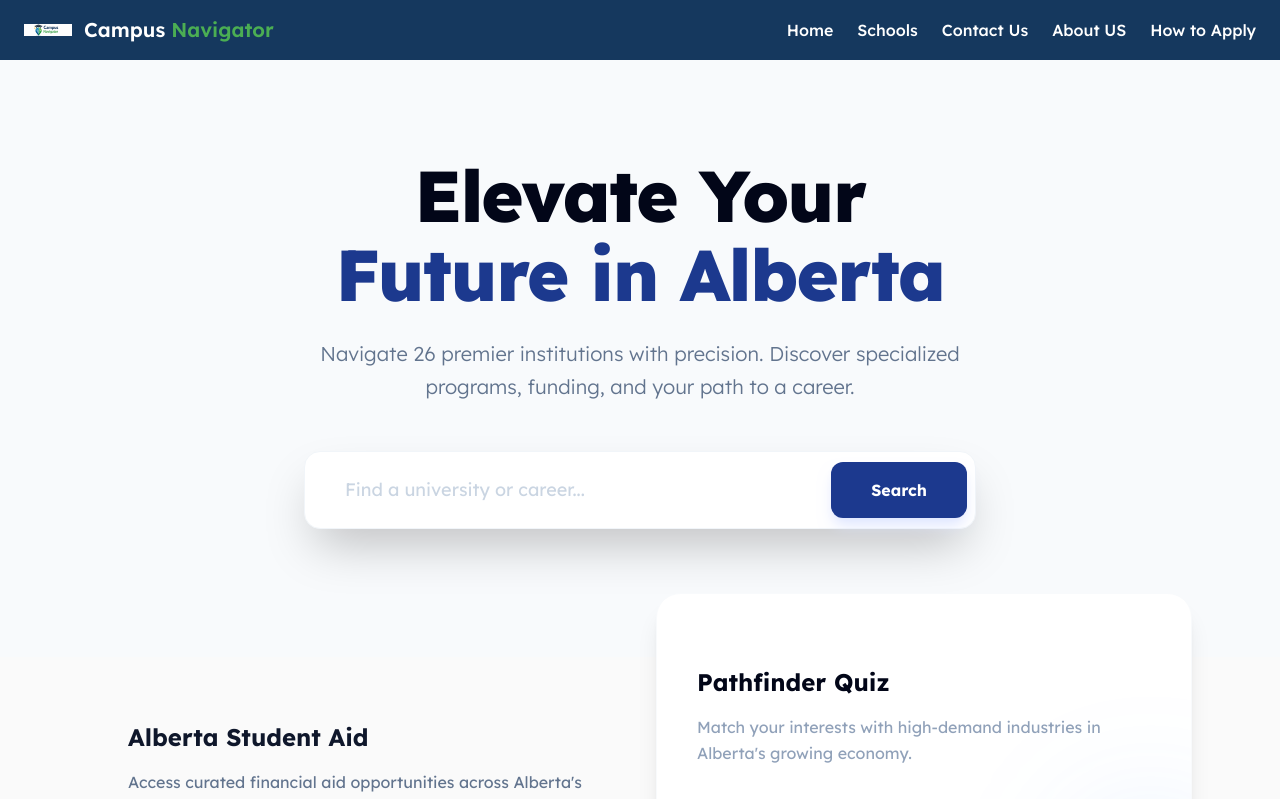
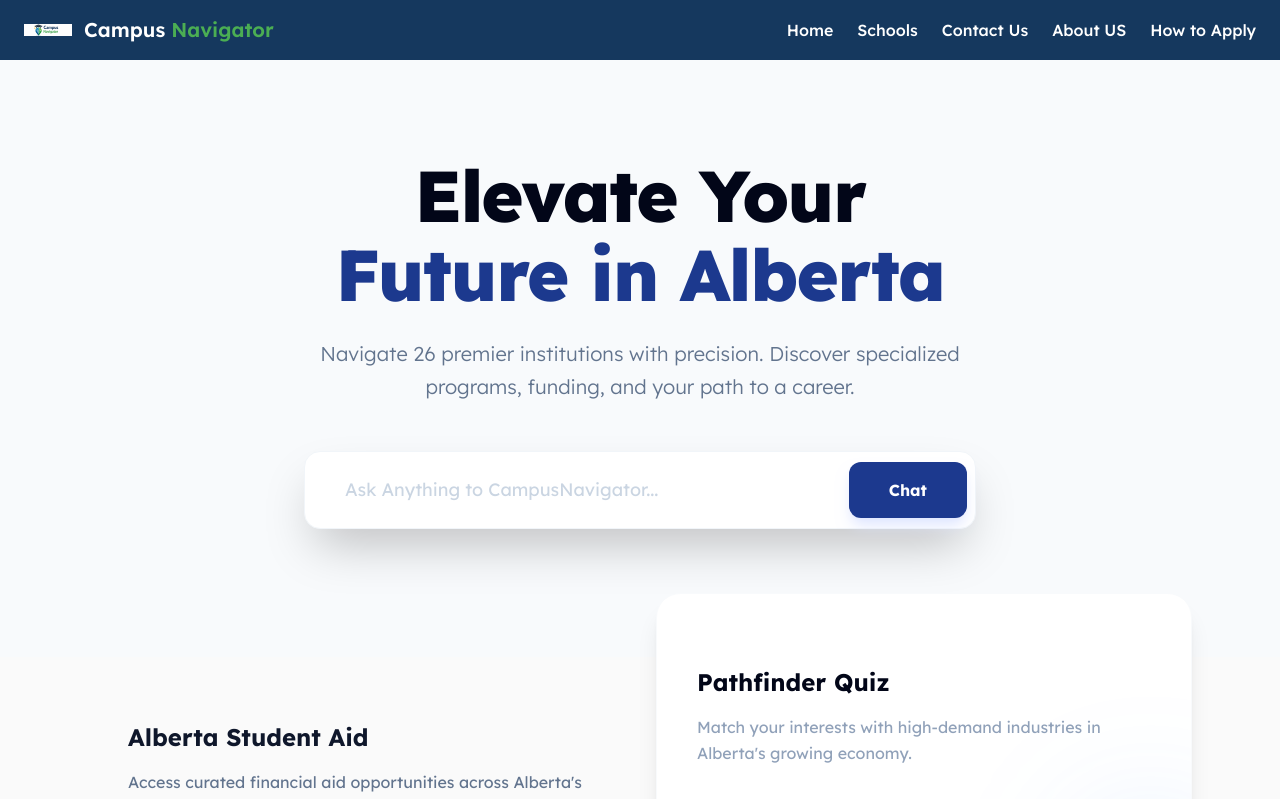
Before and after one commit to S-hussaini/campus-navigator, a Next.js app: page / in a window 1280 px wide. Shown: the top 799 px of the page. Built offline with nearby package versions, Linux system fonts and the light colour scheme.

Commit message:
just a tiny change, the search bar is now ai PLEASE DO PULL

```diff
--- a/app/page.js
+++ b/app/page.js
@@ -37,11 +37,11 @@ export default function Home() {
                 </div>
                 <input
                   type="text"
-                  placeholder="Find a university or career..."
+                  placeholder="Ask Anything to CampusNavigator..."
                   className="grow px-4 py-4 text-lg text-slate-800 focus:outline-none bg-transparent placeholder:text-slate-300"
                 />
                 <button className="bg-blue-900 hover:bg-blue-800 text-white px-10 py-4 rounded-xl font-bold transition-all shadow-lg shadow-indigo-100">
-                  Search
+                  Chat
                 </button>
               </div>
             </div>
```
